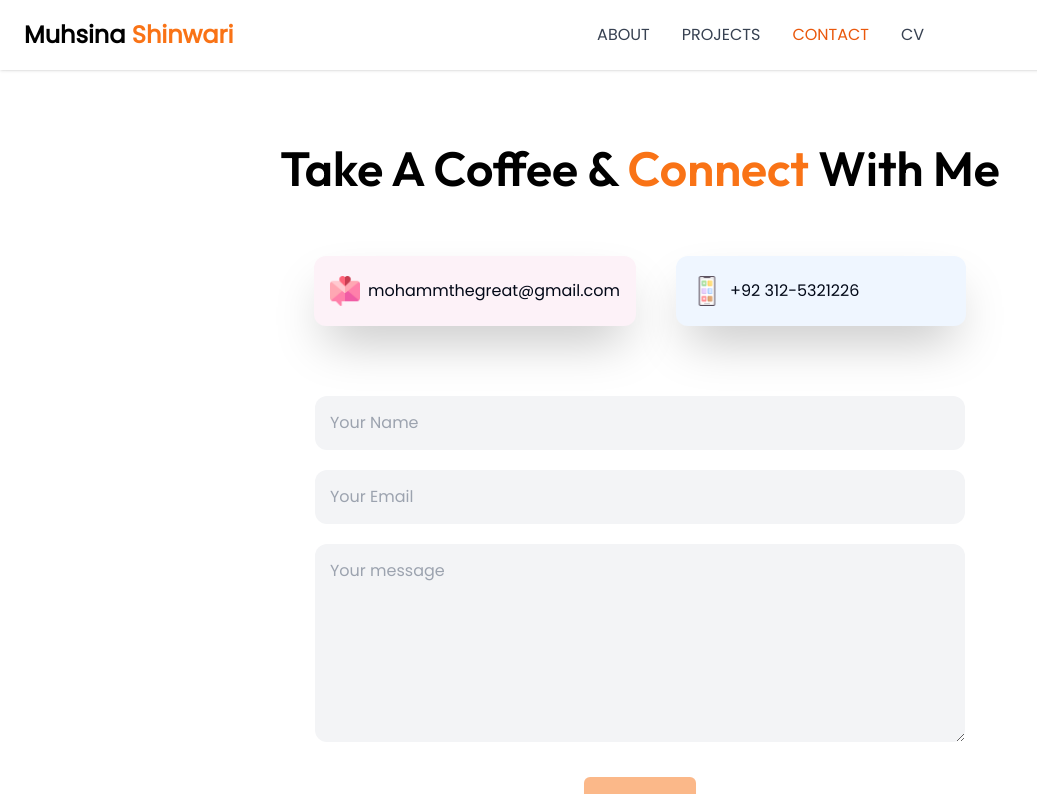
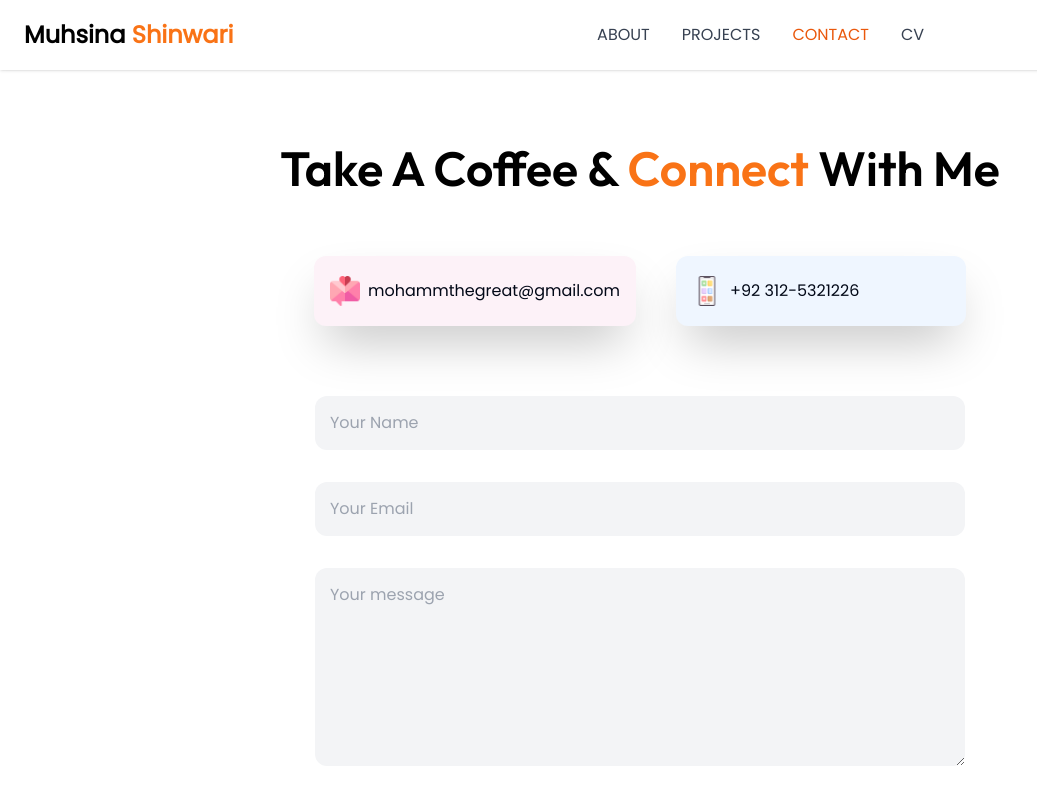
Before and after one commit to Muhammad-Umar-Waqar/client_portfolio, a React (Vite) app: page /contact in a window 1280 px wide. Shown: the top 794 px of the page, without its empty margins (0-1037 px from the left). Built offline with nearby package versions, Linux system fonts and the light colour scheme.

Commit message:
Adding Completed

```diff
--- a/src/components/Contact.tsx
+++ b/src/components/Contact.tsx
@@ -267,7 +267,7 @@ function Contact() {
         </motion.div>
       </div>
       <form ref={formRef} onSubmit={handleSubmit(onSubmit)}>
-        <div className="flex flex-col gap-5 items-center justify-center mt-[70px]">
+        <div className="flex flex-col gap-8 items-center justify-center mt-[70px]">
           <div className="relative">
             <input
               {...register("from_name", { required: "Name is required" })}
@@ -277,7 +277,7 @@ function Contact() {
               className="md:w-[650px] w-[300px] sm:w-[500px] p-[15px] rounded-xl bg-gray-100 outline-none"
             />
             {errors.from_name && (
-              <p className="absolute text-red-500 text-sm mt-1">
+              <p className="absolute text-red-500 text-sm my-2">
                 {errors.from_name.message}
               </p>
             )}
@@ -297,7 +297,7 @@ function Contact() {
               className="md:w-[650px] w-[300px] sm:w-[500px] p-[15px] rounded-xl bg-gray-100 outline-none"
             />
             {errors.from_email && (
-              <p className="absolute text-red-500 text-sm mt-1">
+              <p className="absolute text-red-500 text-sm my-2">
                 {errors.from_email.message}
               </p>
             )}
@@ -312,7 +312,7 @@ function Contact() {
               rows={7}
             />
             {errors.message && (
-              <p className="absolute text-red-500 text-sm mt-1">
+              <p className="absolute text-red-500 text-sm my-2">
                 {errors.message.message}
               </p>
             )}
```
